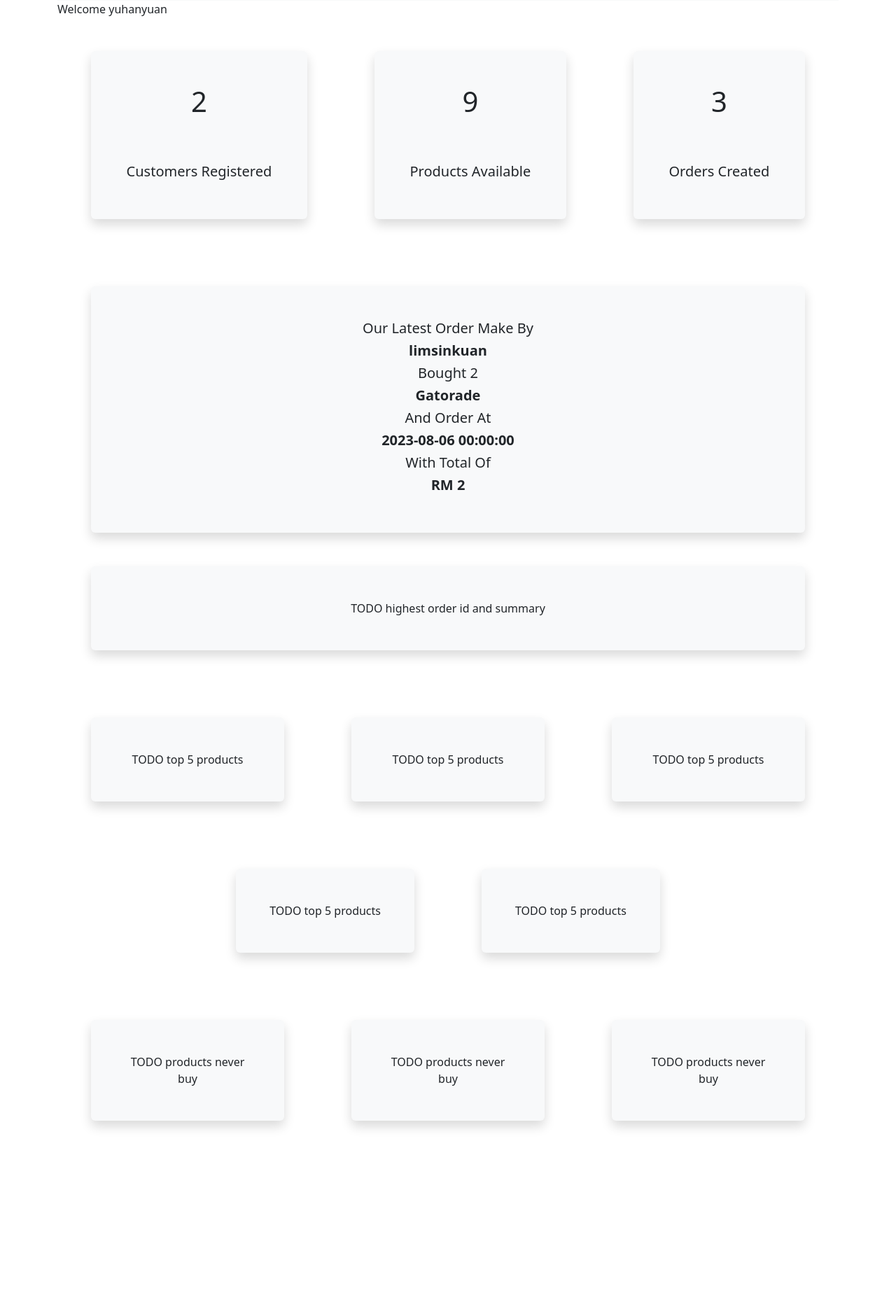
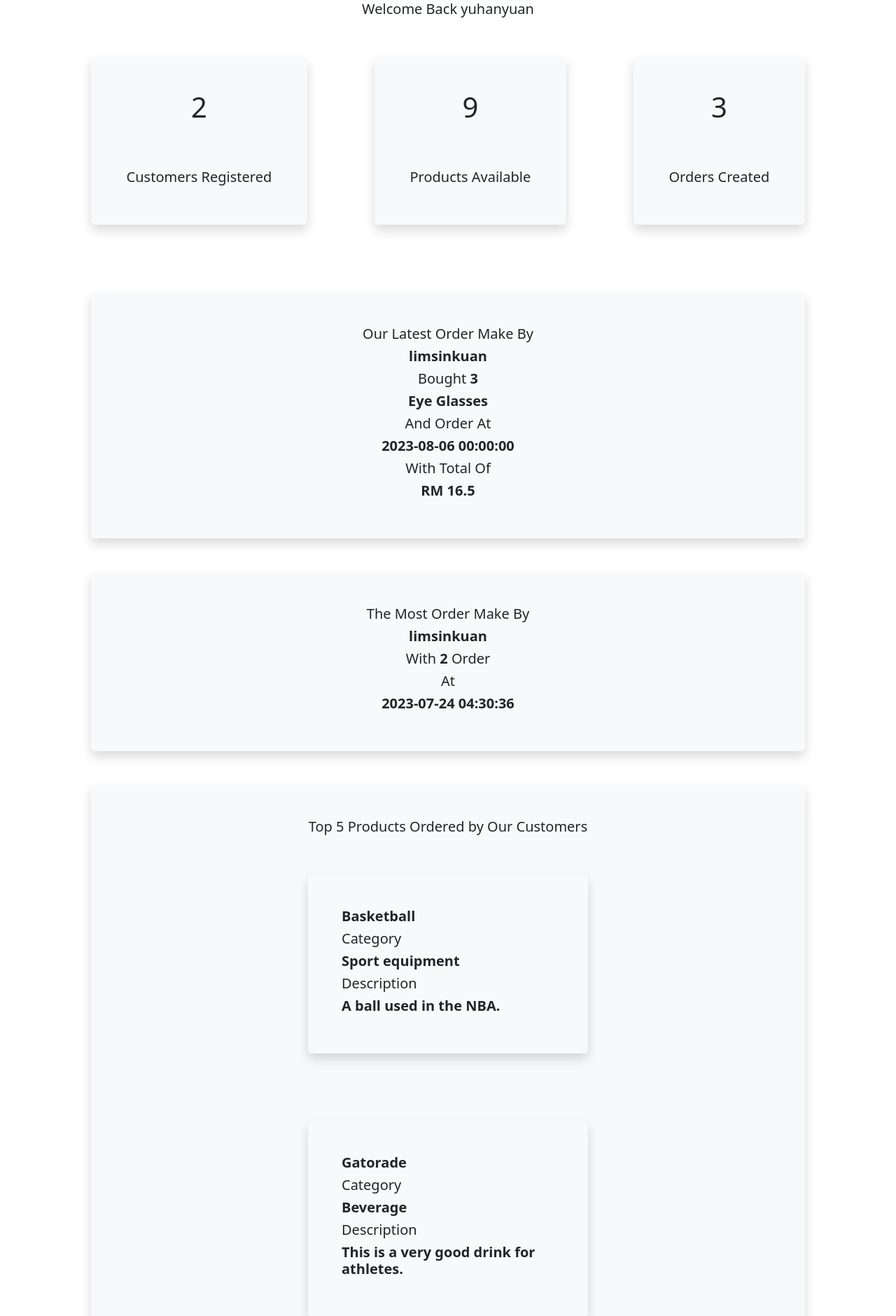
Before and after one commit to YuHanYuan0802/web-application-development, a PHP site: page / in a window 1280 px wide. Shown: the part 55-1935 px from the top of the page at 70% size. Before the commit the page ends 1667 px from the top, so only its background shows below. Run offline with PHP 8.4, Linux system fonts and the light colour scheme; a user stored in the database is signed in; data comes from the database, SQL or seed files in the repository.

Commit message:
created most buy customers, top and never buy products

```diff
--- a/project/index.php
+++ b/project/index.php
@@ -15,11 +15,10 @@ include 'config/validate_login.php';
     <div class="container">
         <?php
         include 'menu/menu.php';
-        ?>
-        Welcome
-        <?php
         include 'config/database.php';
-        echo " " . $_SESSION['username'];
+
+        echo "<h5 class = 'text-center'>Welcome Back " . $_SESSION['username'] . "</h5>";
+
         $cusnumquery = "SELECT * FROM customers";
         $cusnumstmt = $con->prepare($cusnumquery);
         $cusnumstmt->execute();
@@ -39,6 +38,19 @@ include 'config/validate_login.php';
         $lateststmt = $con->prepare($latestquery);
         $lateststmt->execute();
 
+        $mostquery = "SELECT customers.username, order_summary.order_date, COUNT(order_id) AS count FROM order_summary INNER JOIN customers ON customers.user_id=order_summary.order_id GROUP BY customer_id ORDER BY COUNT(order_id) DESC LIMIT 1";
+        $moststmt = $con->prepare($mostquery);
+        $moststmt->execute();
+
+        $topquery = "SELECT products.name, products.description, category.category_name FROM order_detail INNER JOIN products ON products.id=order_detail.product_id INNER JOIN category ON category.category_id=products.category_id GROUP BY order_detail.product_id LIMIT 5";
+        $topstmt = $con->prepare($topquery);
+        $topstmt->execute();
+        $counttop = $topstmt->rowCount();
+
+        $nobuyquery = "SELECT products.name, products.description, category.category_name FROM products INNER JOIN category ON category.category_id=products.category_id WHERE NOT EXISTS(SELECT products.id FROM order_detail WHERE order_detail.product_id=products.id) LIMIT 3";
+        $nobuystmt = $con->prepare($nobuyquery);
+        $nobuystmt->execute();
+        $countnobuy = $nobuystmt->rowCount();
         ?>
         <div class="d-flex justify-content-around">
             <div class="text-center shadow p-5 m-5 bg-body-tertiary rounded flex-fill">
@@ -70,7 +82,7 @@ include 'config/validate_login.php';
                 extract($latestrow);
                 echo "<h5>Our Latest Order Make By </h5>";
                 echo "<h5><strong>$username</strong></h5>";
-                echo "<h5>Bought $quantity</h5>";
+                echo "<h5>Bought <strong>$quantity</strong> </h5>";
                 echo "<h5><strong>$name</strong></h5>";
                 echo "<h5>And Order At</h5>";
                 echo "<h5><strong>$order_date</strong></h5>";
@@ -87,39 +99,53 @@ include 'config/validate_login.php';
         </div>
 
         <div class="text-center shadow p-5 m-5 bg-body-tertiary rounded">
-            TODO highest order id and summary
+            <?php
+            $total = 0;
+            while ($mostrow = $moststmt->fetch(PDO::FETCH_ASSOC)) {
+                extract($mostrow);
+                echo "<h5>The Most Order Make By </h5>";
+                echo "<h5><strong>$username</strong></h5>";
+                echo "<h5>With " . "<strong>" . $mostrow['count'] . "</strong>" .  " Order</h5>";
+                echo "<h5>At</h5>";
+                echo "<h5><strong>$order_date</strong></h5>";
+            }
+            ?>
         </div>
 
-        <div class="d-flex justify-content-around">
-            <div class="text-center shadow p-5 m-5 bg-body-tertiary rounded flex-fill">
-                TODO top 5 products
-            </div>
-            <div class="text-center shadow p-5 m-5 bg-body-tertiary rounded flex-fill">
-                TODO top 5 products
-            </div>
-            <div class="text-center shadow p-5 m-5 bg-body-tertiary rounded flex-fill">
-                TODO top 5 products
+        <div class="text-center shadow p-5 m-5 bg-body-tertiary rounded">
+            <h5>Top 5 Products Ordered by Our Customers</h5>
+            <div class="d-flex justify-content-around flex-wrap">
+                <?php
+                for ($i = 0; $i < $counttop; $i++) {
+                    echo "<div class='shadow p-5 m-5 bg-body-tertiary rounded text-start' style='width:25rem;'>";
+                    $toprow = $topstmt->fetch(PDO::FETCH_ASSOC);
+                    echo "<h5><strong>" . $toprow['name'] . "</strong></h5>";
+                    echo "<h5>Category</h5>";
+                    echo "<h5><strong>" . $toprow['category_name'] . "</strong></h5>";
+                    echo "<h5>Description</h5>";
+                    echo "<h5><strong>" . $toprow['description'] . "</strong></h5>";
+                    echo "</div>";
+                }
+                ?>
             </div>
         </div>
 
-        <div class="d-flex justify-content-center">
-            <div class="text-center shadow p-5 m-5 bg-body-tertiary rounded">
-                TODO top 5 products
-            </div>
-            <div class="text-center shadow p-5 m-5 bg-body-tertiary rounded">
-                TODO top 5 products
-            </div>
-        </div>
 
-        <div class="d-flex justify-content-center">
-            <div class="text-center shadow p-5 m-5 bg-body-tertiary rounded flex-fill">
-                TODO products never buy
-            </div>
-            <div class="text-center shadow p-5 m-5 bg-body-tertiary rounded flex-fill">
-                TODO products never buy
-            </div>
-            <div class="text-center shadow p-5 m-5 bg-body-tertiary rounded flex-fill">
-                TODO products never buy
+        <div class="text-center shadow p-5 m-5 bg-body-tertiary rounded">
+            <h5>New Products From The Store</h5>
+            <div class="d-flex justify-content-around flex-wrap">
+                <?php
+                for ($i = 0; $i < $countnobuy; $i++) {
+                    echo "<div class='shadow p-5 m-5 bg-body-tertiary rounded text-start' style='width:25rem;'>";
+                    $nobuyrow = $nobuystmt->fetch(PDO::FETCH_ASSOC);
+                    echo "<h5><strong>" . $nobuyrow['name'] . "</strong></h5>";
+                    echo "<h5>Category</h5>";
+                    echo "<h5><strong>" . $nobuyrow['category_name'] . "</strong></h5>";
+                    echo "<h5>Description</h5>";
+                    echo "<h5><strong>" . $nobuyrow['description'] . "</strong></h5>";
+                    echo "</div>";
+                }
+                ?>
             </div>
         </div>
     </div>
```
